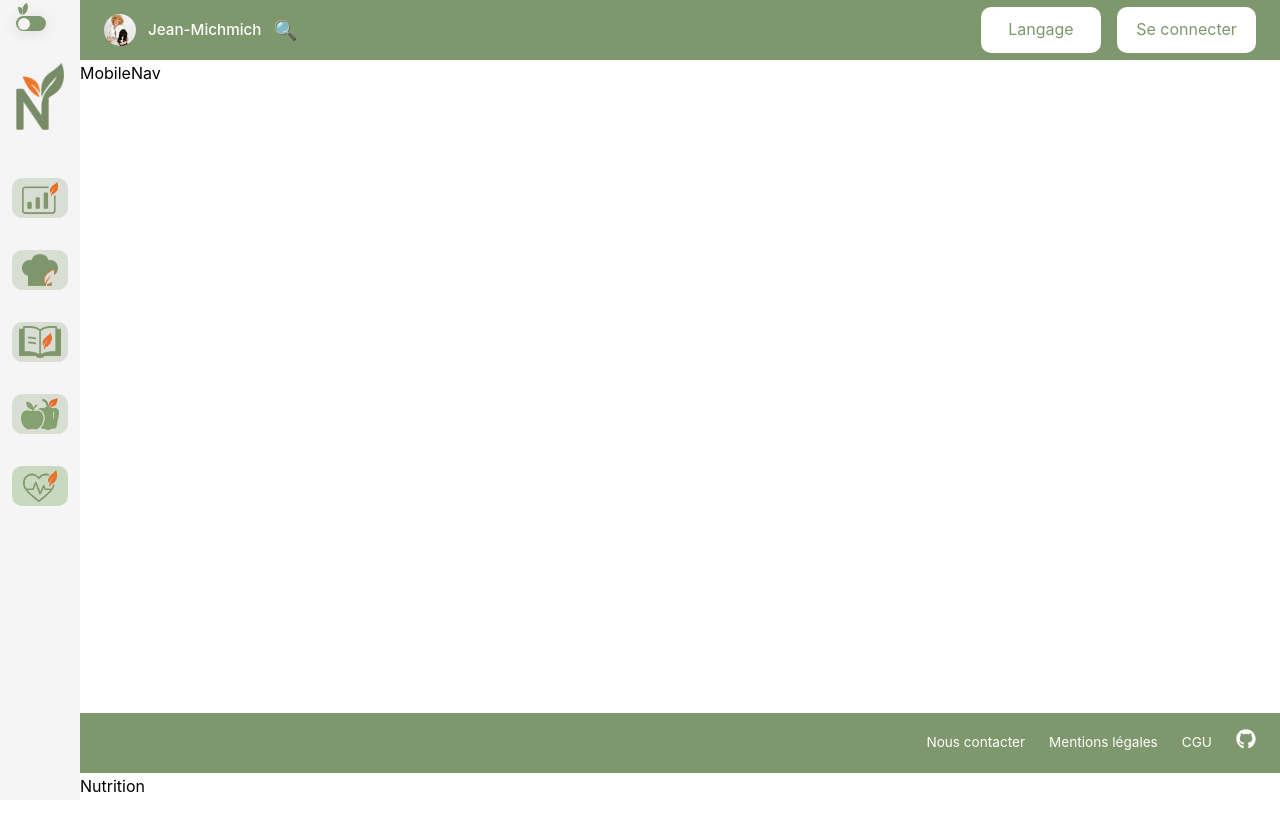
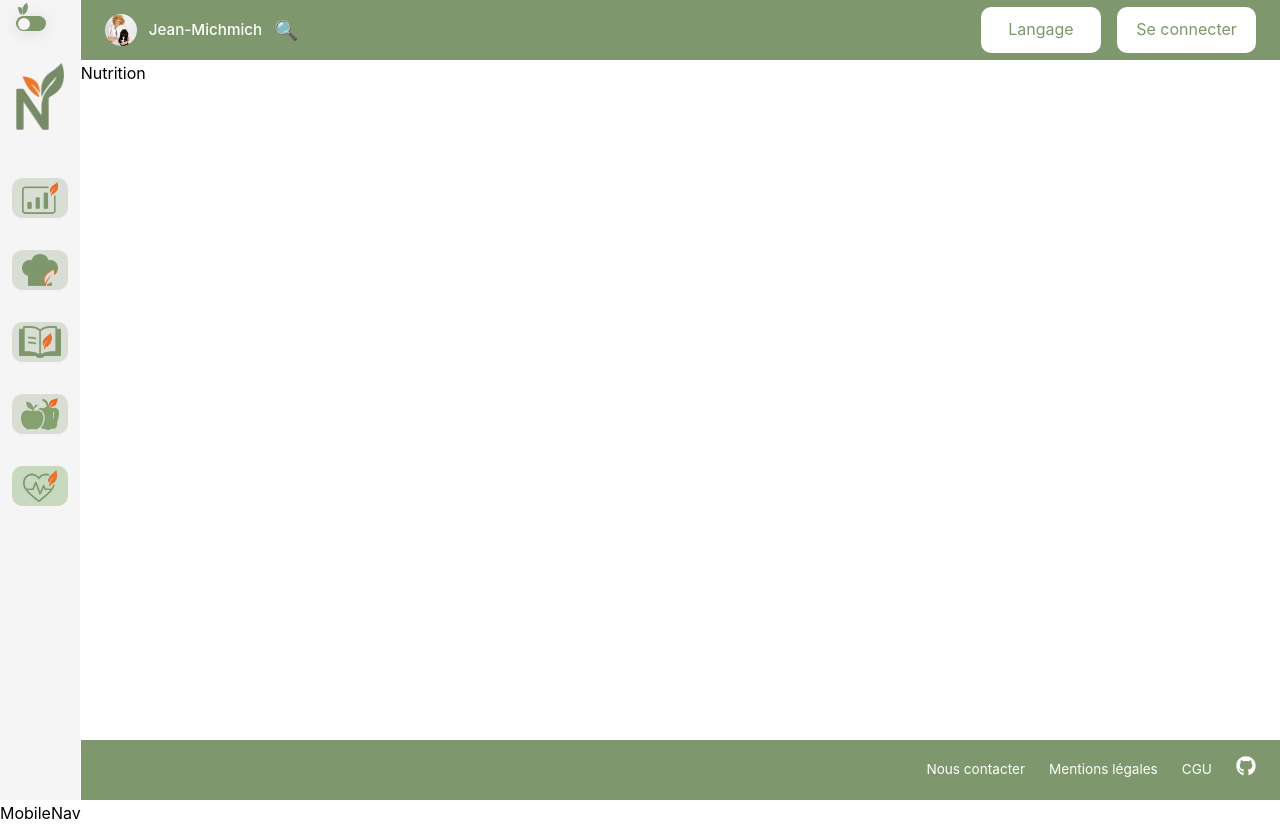
Before and after one commit to wildcodeschool-2025-03/JS-WestDevs-P3-SeazN, a React (Vite) app in the folder client/: page /nutrition in a window 1280 px wide. Before the commit the page ends 800 px from the top, so only its background shows below. Built offline with nearby package versions, Linux system fonts and the light colour scheme; a web font is replaced by a local one.

Commit message:
changed grid on appLayout

```diff
--- a/client/src/App.tsx
+++ b/client/src/App.tsx
@@ -7,8 +7,8 @@ function App() {
   return (
     <>
       <AppLayout>
+        <Outlet />
         <MobileNav />
-        <Outlet />
       </AppLayout>
     </>
   );
--- a/client/src/components/layouts/AppLayout/AppLayout.tsx
+++ b/client/src/components/layouts/AppLayout/AppLayout.tsx
@@ -7,8 +7,8 @@ import type { ChildrenProps } from "../../../types/global";
 const AppLayout = ({ children }: ChildrenProps) => {
   return (
     <>
-      <Sidebar />
-      <div className="layout-content">
+      <div className="global_layout">
+        <Sidebar />
         <Header />
         {children}
         <Footer />
--- a/client/src/components/layouts/AppLayout/appLayout.css
+++ b/client/src/components/layouts/AppLayout/appLayout.css
@@ -1,28 +1,16 @@
-#root {
+.global_layout {
+  height: 100dvh;
   display: grid;
   grid-template-columns: auto 1fr;
-  grid-template-areas: "sidebar content";
-  height: 100vh;
+  grid-template-rows: auto 1fr auto;
 
-  .layout-content {
-    display: grid;
-    grid-template-rows: auto 1fr auto;
-    grid-template-areas:
-      "header"
-      "main"
-      "footer";
-    height: 100vh;
-
-    header {
-      grid-area: header;
-    }
-
-    main {
-      grid-area: main;
-    }
-
-    footer {
-      grid-area: footer;
-    }
+  .sidebar {
+    grid-area: 1 / 1 / 4 / 2;
+  }
+  .header {
+    grid-area: 1 / 2 / 2 / 3;
+  }
+  .footer {
+    grid-area: 3 / 2 / 4 / 3;
   }
 }
```
